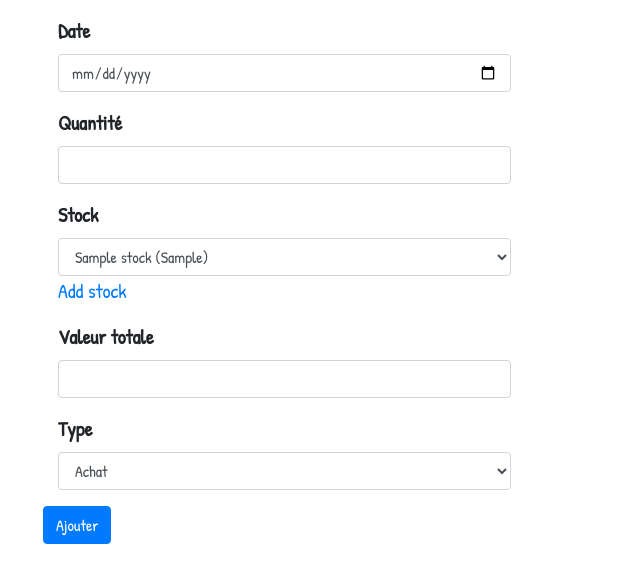
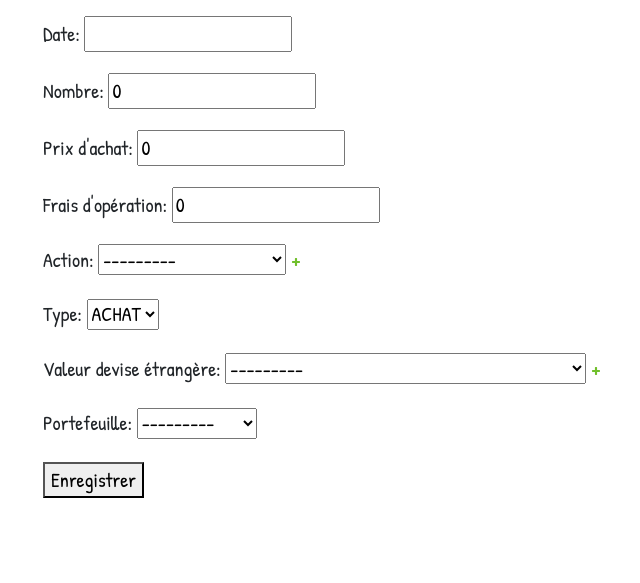
Before and after one commit to doolieSoft/djbourse, a Django app: page /transaction/create in a window 1280 px wide. Shown: the part 62-645 px from the top of the page, without its empty margins (21-661 px from the left). Run offline with Django 3.2, Linux system fonts and the light colour scheme; tables that the repository leaves empty hold one stand-in row (values such as "Sample post"); some libraries are stand-ins or nearby versions.

Commit message:
added creation of transaction + add related model via plus button and ajax call

```diff
--- a/bourse/forms.py
+++ b/bourse/forms.py
@@ -1,14 +1,51 @@
 from django import forms
 
-from .models import Stock
+from .models import Stock, Transaction, CurrencyCurrentValue, Wallet
+from .widgets import RelatedFieldWidgetCanAdd
 
 
 class StockListForm(forms.Form):
     file = forms.FileField(label='Sélectionner le fichier')
 
 
-class StockForm(forms.ModelForm):
+class StockNewForm(forms.ModelForm):
     class Meta:
         model = Stock
         fields = ("symbol", "name",)
         labels = {"symbol": "Symbole", "name": "Nom"}
+
+
+class TransactionNewForm(forms.ModelForm):
+    stock = forms.ModelChoiceField(
+        label="Action",
+        required=True,
+        queryset=Stock.objects.all().order_by("name"),
+        widget=RelatedFieldWidgetCanAdd(Stock, related_url="stock-create")
+    )
+    currency_current_value = forms.ModelChoiceField(
+        label="Valeur devise étrangère",
+        required=True,
+        queryset=CurrencyCurrentValue.objects.all().order_by("-datetime_value"),
+        widget=RelatedFieldWidgetCanAdd(CurrencyCurrentValue, related_url="currency-current-value-create")
+    )
+    wallet = forms.ModelChoiceField(
+        label="Portefeuille",
+        queryset=Wallet.objects.all().order_by("name"),
+        required=True
+    )
+
+    class Meta:
+        model = Transaction
+        fields = (
+        'date', 'nb', 'price_in_foreign_currency', 'transacrion_fees', 'stock', 'type', 'currency_current_value')
+        labels = {'date': "Date", 'nb': "Nombre", 'price_in_foreign_currency': "Prix d'achat",
+                  'transacrion_fees': "Frais d'opération", 'type': "Type"}
+
+
+class CurrencyCurrentValueNewForm(forms.ModelForm):
+    class Meta:
+        model = CurrencyCurrentValue
+        fields = ("ratio_foreign_to_home_currency", "datetime_value", "foreign_currency")
+        labels = {"ratio_foreign_to_home_currency": "Taux de change",
+                  "datetime_value": "Date valeur",
+                  "foreign_currency": "Devise"}
--- a/bourse/models.py
+++ b/bourse/models.py
@@ -80,8 +80,8 @@
     stock = models.ForeignKey(Stock, on_delete=models.DO_NOTHING, null=True)
     price_in_foreign_currency = models.FloatField(default=0)
     type = models.CharField(max_length=10, choices=CHOICES_TYPE_TRANSACTION, default=ACHAT)
-    currency_transaction_value = models.ForeignKey(to=CurrencyCurrentValue, on_delete=models.DO_NOTHING)
-    share = models.ForeignKey(to=Share, on_delete=models.DO_NOTHING, default=None)
+    currency_current_value = models.ForeignKey(to=CurrencyCurrentValue, on_delete=models.DO_NOTHING)
+    share = models.ForeignKey(to=Share, on_delete=models.DO_NOTHING, null=True, blank=True)
 
     def __str__(self):
         return str(self.type) + " " + str(self.date) + " " + str(self.stock.symbol)
--- a/bourse/templates/add_stock_symbol.html
+++ b/bourse/templates/add_stock.html
@@ -33,10 +33,11 @@
         </form>
         <p>Sélectionner l'apikey, entrer le symbole et tester le lien pour être bien sûr que les données correspondent</p>
         <a id="lien_alphavantage"
-           href="https://www.alphavantage.co/query?function=TIME_SERIES_DAILY&interval=5min&outputsize=full">https://www.alphavantage.co/query?function=TIME_SERIES_DAILY&interval=5min&outputsize=full
+           target="_blank" href="https://www.alphavantage.co/query?function=TIME_SERIES_DAILY&interval=5min&outputsize=full">https://www.alphavantage.co/query?function=TIME_SERIES_DAILY&interval=5min&outputsize=full
         </a>
         <br />
         <a id="lien_google_finance"
+           target="_blank"
            href="https://www.google.com/search?safe=off&sa=X&tbm=fin&">https://www.google.com/search?safe=off&sa=X&tbm=fin&</a>
     </div>
 </div>
--- a/bourse/templates/add_transaction.html
+++ b/bourse/templates/add_transaction.html
@@ -7,64 +7,101 @@
 {% block content %}
 <div class="container-fluid m-1">
     <div class="col-12">
-        <form method="post" class="form-horizontal">
+        <form method="post" action="{% url 'transaction-create' %}" class="form-horizontal">
             {% csrf_token %}
-            <div class="form-group">
-                <label class="font-weight-bold col-sm-2" for="date">Date</label>
-                <div class="col-sm-5">
-                    <input class="form-control" type="date" id="date"/>
-                </div>
-            </div>
-            <div class="form-group">
-                <label class="font-weight-bold col-sm-2" for="quantity">Quantité</label>
-                <div class="col-sm-5">
-                    <input class="form-control" type="text" id="quantity" />
-                </div>
-            </div>
-            <div class="form-group">
-                <label class="font-weight-bold col-sm-2" for="stock">Stock</label>
-                <div class="col-sm-5">
-                    <select class="form-control" id="stock">
-                        {% for stock in stocks%}
-                        <option value="{{stock.id}}">{{stock.name}} ({{stock.symbol}})</option>
-                        {% endfor %}
-                    </select>
-                    <a href="/stock/create" id="add_stock" onclick="return showAddPopup(this);">Add stock</a>
-                </div>
-            </div>
-            <div class="form-group">
-                <label class="font-weight-bold col-sm-2" for="totalValue">Valeur totale</label>
-                <div class="col-sm-5">
-                    <input class="form-control" type="text" id="totalValue" />
-                </div>
-            </div>
-            <div class="form-group">
-                <label class="font-weight-bold col-sm-2" for="quantity">Type</label>
-                <div class="col-sm-5">
-                    <select class="form-control" id="typeTransaction">
-                        {% for type_transaction in types_transaction %}
-                        <option value="{{type_transaction.0}}">{{type_transaction.0}}</option>
-                        {% endfor %}
-                    </select>
-                </div>
-            </div>
-            <div class="form-group">
-              <input type="submit" class="btn btn-primary" value="Ajouter" />
-            </div>
+            {{form.as_p}}
+            <button type="submit">Enregistrer</button>
         </form>
     </div>
 </div>
+<script src="https://cdnjs.cloudflare.com/ajax/libs/jquery/3.5.1/jquery.js"
+        integrity="sha512-WNLxfP/8cVYL9sj8Jnp6et0BkubLP31jhTG9vhL/F5uEZmg5wEzKoXp1kJslzPQWwPT1eyMiSxlKCgzHLOTOTQ=="
+        crossorigin="anonymous"></script>
 <script>
-    function showAddPopup(triggeringLink) {
-    var name = triggeringLink.id.replace(/^add_/, '');
-    href = triggeringLink.href;
-    var win = window.open(href, name, 'height=300,width=500,resizable=yes,scrollbars=yes');
-    win.focus();
-    return false;
+    function getCookie(name) {
+        let cookieValue = null;
+        if (document.cookie && document.cookie !== '') {
+            const cookies = document.cookie.split(';');
+            for (let i = 0; i < cookies.length; i++) {
+                const cookie = cookies[i].trim();
+                // Does this cookie string begin with the name we want?
+                if (cookie.substring(0, name.length + 1) === (name + '=')) {
+                    cookieValue = decodeURIComponent(cookie.substring(name.length + 1));
+                    break;
+                }
+            }
+        }
+        return cookieValue;
     }
-    function closePopup(win, newID, newRepr, id) {
-        $(id).append('<option value=' + newID + ' selected >' + newRepr + '</option>')
-        win.close();
-    }
+    function setDataStock(data) {
+            console.log(data);
+            $.ajax({
+                 url: '{% url 'get-stock-id' %}',
+                 type : 'POST',
+                 headers: {
+                    "X-CSRFToken": getCookie("csrftoken")
+                 },
+                 data: {
+                 "id": data
+                 },
+                 success: function(response) {
+                    let optText = response[0].fields['name'];
+                    let optValue = response[0]['pk'];
+                    $('#id_stock option:selected').removeAttr('selected');
+                    $('#id_stock').append('<option value="'+optValue+'" selected>'+optText+'</option>');
+                    $(':focus').blur()
+                 }
+             });
+        }
+    function setDataCurrencyCurrentValue(data) {
+            console.log(data);
+            $.ajax({
+                 url: '{% url 'get-currency-current-value-id' %}',
+                 type : 'POST',
+                 headers: {
+                    "X-CSRFToken": getCookie("csrftoken")
+                 },
+                 data: {
+                 "id": data
+                 },
+                 success: function(response) {
+                    console.log(response);
+                    let optText = response["response"];
+                    let optValue = data;
+                    $('#id_currency_current_value option:selected').removeAttr('selected');
+                    $('#id_currency_current_value').append('<option value="'+optValue+'" selected>'+optText+'</option>');
+                    $(':focus').blur()
+                 }
+             });
+        }
+        $(document).ready(function() {
+            console.log( "ready!" );
+            document.querySelector('#add_stock').onclick = function () {
+            var href = $(this).attr('href');
+            var popup = window.open(href, '', "width=800, height=600");
+
+            var popupTick = setInterval(function() {
+            if (popup.closed) {
+                clearInterval(popupTick);
+                console.log('window closed!');
+            }
+            }, 500);
+            return false;
+            };
+
+            document.querySelector('#add_currency_current_value').onclick = function () {
+            var href = $(this).attr('href');
+            var popup = window.open(href, '', "width=800, height=600");
+
+            var popupTick = setInterval(function() {
+            if (popup.closed) {
+                clearInterval(popupTick);
+                console.log('window closed!');
+            }
+            }, 500);
+            return false;
+            };
+        });
+
 </script>
 {% endblock content %}
--- a/bourse/templates/base.html
+++ b/bourse/templates/base.html
@@ -29,6 +29,8 @@
 
 </head>
 <body class="font-google">
+{% if popup %}
+{% else %}
 <nav class="navbar navbar-expand-md navbar-dark bg-dark">
     <a class="navbar-brand" href="#">DJBourse</a>
     <button class="navbar-toggler" type="button" data-bs-toggle="collapse" data-bs-target="#navbarsExampleDefault"
@@ -45,23 +47,24 @@
                 <a class="nav-link" href="{% url 'show-wallet-detail' %}">Portefeuille</a>
             </li>
             <li class="{% if request.resolver_match.url_name == 'get-diff-for-all-periods-and-all-stocks' %}active{% endif %}">
-                <a class="nav-link" href="{% url 'get-diff-for-all-periods-and-all-stocks' %}">Actions Suivies</a>
+                <a class="nav-link" href="{% url 'show-stocks-followed' %}">Actions Suivies</a>
             </li>
             <li class="nav-item dropdown">
                 <a class="nav-link dropdown-toggle" href="#" id="navbarDropdownTransaction" role="button" data-toggle="dropdown" aria-haspopup="true" aria-expanded="false">Transaction</a>
                 <div class="dropdown-menu" aria-labelledby="navbarDropdown">
-                  <a class="dropdown-item" href="{% url 'add-transaction' %}">Ajouter</a>
+                  <a class="dropdown-item" href="{% url 'transaction-create' %}">Ajouter</a>
                 </div>
             </li>
             <li class="nav-item dropdown">
                 <a class="nav-link dropdown-toggle" href="#" id="navbarDropdownAction" role="button" data-toggle="dropdown" aria-haspopup="true" aria-expanded="false">Action</a>
                 <div class="dropdown-menu" aria-labelledby="navbarDropdown">
-                  <a class="dropdown-item" href="{% url 'add-stock-symbol' %}">Ajouter</a>
+                  <a class="dropdown-item" href="{% url 'stock-create' %}">Ajouter</a>
                 </div>
             </li>
         </ul>
     </div>
 </nav>
+{% endif %}
 <div class="container-fluid mt-3">
     <div class="col-12">
         {% block content %}
--- a/bourse/templates/index.html
+++ b/bourse/templates/index.html
@@ -6,16 +6,16 @@
 <h1>Menu</h1>
 <ul>
     <li>
-        <a href="{% url 'add-stock-symbol' %}">Ajouter une action</a>
+        <a href="{% url 'stock-create' %}">Ajouter une action</a>
     </li>
     <li>
-        <a href="{% url 'add-transaction' %}">Ajouter une transaction</a>
+        <a href="{% url 'transaction-create' %}">Ajouter une transaction</a>
     </li>
     <li>
         <a href="{% url 'upload-stocks-symbol' %}">Upload des actions</a>
     </li>
     <li>
-        <a href="{% url 'get-diff-for-all-periods-and-all-stocks' %}">Différence par action pour toutes les périodes</a>
+        <a href="{% url 'show-stocks-followed' %}">Actions suivies</a>
     </li>
     <li>
         <a href="{% url 'show-wallet-detail' %}">Afficher le portefeuille</a>
--- a/bourse/urls.py
+++ b/bourse/urls.py
@@ -2,29 +2,29 @@
 
 from .views import upload_stocks_symbol, \
     index, \
-    get_diff_for_all_periods_and_all_stocks, \
-    add_stock_symbol, \
-    add_transaction, \
+    show_stocks_followed, \
     unset_monitored, \
     set_monitored, \
     set_favorite, \
     unset_favorite, show_wallet_detail, \
-    stock_create_popup, \
-    get_stock_id
+    stock_create, \
+    get_stock_id, \
+    transaction_create, \
+    currency_current_value_create, \
+    get_currency_current_value_id
 
 urlpatterns = [
     path('', index, name='index'),
-    path('get_diff_for_all_periods_and_all_stocks', get_diff_for_all_periods_and_all_stocks,
-         name='get-diff-for-all-periods-and-all-stocks'),
+    path('show_stocks_followed', show_stocks_followed, name='show-stocks-followed'),
     path('upload_stocks_symbol', upload_stocks_symbol, name='upload-stocks-symbol'),
-    path('stock/create', add_stock_symbol, name='add-stock-symbol'),
-    path('transaction/create', add_transaction, name='add-transaction'),
-    path(r'stock/create', stock_create_popup, name = "stock-create-popup"),
-    path(r'stock/ajax/get_stock_id', get_stock_id, name = "get_stock_id"),
+    path('transaction/create', transaction_create, name='transaction-create'),
+    path('stock/create', stock_create, name="stock-create"),
+    path('currency_current_value/create', currency_current_value_create, name="currency-current-value-create"),
     path('unset_monitored', unset_monitored, name='unset-monitored'),
     path('set_monitored', set_monitored, name='set-monitored'),
     path('set_favorite', set_favorite, name='set-favorite'),
     path('unset_favorite', unset_favorite, name='unset-favorite'),
-    path('wallet/detail',show_wallet_detail, name='show-wallet-detail')
-
+    path('wallet/detail', show_wallet_detail, name='show-wallet-detail'),
+    path('ajax/get_stock_id/', get_stock_id, name='get-stock-id'),
+    path('ajax/get_currency_current_value_id/', get_currency_current_value_id, name='get-currency-current-value-id'),
 ]
--- a/bourse/views.py
+++ b/bourse/views.py
@@ -1,12 +1,14 @@
 import json
 from datetime import datetime, timedelta
+
+from django.core.serializers import serialize
 from django.http import HttpResponse
 from django.shortcuts import redirect, render
-from django.views.decorators.csrf import csrf_exempt
+from django.views.generic import CreateView
 
-from .forms import StockListForm, StockForm
-from .models import Stock, AlphaVantageApiKey, CHOICES_TYPE_TRANSACTION, Wallet, Share, StockPrice, \
-    CurrencyCurrentValue, Transaction
+from .forms import StockListForm, StockNewForm, TransactionNewForm, CurrencyCurrentValueNewForm
+from .models import Stock, AlphaVantageApiKey, Wallet, Share, StockPrice, \
+    CurrencyCurrentValue, Transaction, Currency
 from .utils import insert_new_stock_in_model, \
     calculate_and_get_diff_for_period, \
     get_differences_by_stock, \
@@ -66,7 +68,7 @@
 
 
 # Cette méthode va calculer la différence en pourcentage par période
-def get_diff_for_all_periods_and_all_stocks(request):
+def show_stocks_followed(request):
     dt_from = datetime.now()
 
     monitored_stocks = Stock.objects.filter(monitored=True)
@@ -126,7 +128,7 @@
         "differences_by_monitored_stocks": differences_by_monitored_stocks,
         "stocks_not_monitored": stocks_not_monitored
     }
-    return render(request, "diff_for_all_periods_for_all_stocks.html", context)
+    return render(request, "show_stock_followed.html", context)
 
 
 def add_stock_symbol(request):
@@ -143,37 +145,115 @@
         return redirect("index")
 
 
-def add_transaction(request):
-    types_transaction = CHOICES_TYPE_TRANSACTION
-    stocks = Stock.objects.all()
-    context = {
-        "stocks": stocks,
-        "types_transaction": types_transaction
-    }
-    return render(request, "add_transaction.html", context=context)
+class TransactionCreate(CreateView):
+    model = Transaction
+    form_class = TransactionNewForm
+    template_name = 'add_transaction.html'
+    success_url = "/"
 
 
-def stock_create_popup(request):
-    form = StockForm(request.POST or None)
-    if form.is_valid():
-        instance = form.save()
+def transaction_create(request):
+    if request.method == "GET":
+        form = TransactionNewForm()
+        context = {"form": form}
+        return render(request, 'add_transaction.html', context=context)
 
-        ## Change the value of the "#id_author". This is the element id in the form
+    elif request.method == "POST":
+        form = TransactionNewForm(request.POST)
+        if form.is_valid():
+            share = Share.objects.filter(stock=form.cleaned_data["stock"]).first()
+            if share is None:
+                share = Share.objects.create(stock=form.cleaned_data["stock"],
+                                             nb=form.cleaned_data["nb"],
+                                             wallet=form.cleaned_data["wallet"],
+                                             pmp_in_foreign_currency=form.cleaned_data["price_in_foreign_currency"],
+                                             currency_day_value=form.cleaned_data["currency_current_value"])
+                share.save()
+                transaction = form.save()
+                transaction.share = share
+                transaction.save()
+            else:
+                total_pmp_price = share.nb * share.pmp_in_foreign_currency
+                new_share_total_price = form.cleaned_data["nb"] * form.cleaned_data["price_in_foreign_currency"]
+                new_nb_total_share = share.nb + form.cleaned_data["nb"]
+                share.pmp_in_foreign_currency = (total_pmp_price + new_share_total_price) / new_nb_total_share
+                share.nb = new_nb_total_share
+                share.save()
 
-        return HttpResponse(
-            '<script>opener.closePopup(window, "%s", "%s", "#id_stock");</script>' % (instance.pk, instance))
+                transaction = form.save()
+                transaction.share = share
+                transaction.save()
 
-    return render(request, "stock_form.html", {"form": form})
+            return redirect("show-wallet-detail")
+        else:
+            return render(request, 'add_transaction.html', {"form": form})
 
 
-@csrf_exempt
+def stock_create(request):
+    print(request)
+    if request.method == "GET":
+        keys = AlphaVantageApiKey.objects.all()
+        form = StockNewForm()
+        if request.GET.get("popup"):
+            context = {"keys": keys, "form": form, "popup": 1}
+        else:
+            context = {"keys": keys, "form": form}
+        return render(request, 'add_stock.html', context=context)
+
+    elif request.method == "POST":
+        form = StockNewForm(request.POST)
+        if form.is_valid():
+            id = form.save()
+            return HttpResponse(
+                f'<script type="text/javascript">window.close(); window.opener.setDataStock("{id.pk}");</script>')
+        else:
+            return render(request, 'stock_form.html', {"form": form})
+
+
 def get_stock_id(request):
+    if request.method == "GET":
+        return HttpResponse("OK")
     if request.is_ajax():
-        stock_name = request.GET['stock_name']
-        stock_id = Stock.objects.get(name=stock_name).id
-        data = {'stock_id': stock_id, }
-        return HttpResponse(json.dumps(data), content_type='application/json')
-    return HttpResponse("/")
+        id = request.POST['id']
+        stock = Stock.objects.filter(pk=id)
+        print(id)
+        print(stock)
+        data = serialize("json", stock, fields=("name"))
+        return HttpResponse(data, content_type="application/json")
+
+
+def currency_current_value_create(request):
+    print(request.POST)
+    if request.method == "GET":
+        form = CurrencyCurrentValueNewForm()
+        if request.GET.get("popup"):
+            context = {"form": form, "popup": 1}
+        else:
+            context = {"form": form}
+        return render(request, 'add_currency_current_value.html', context=context)
+
+    elif request.method == "POST":
+        form = CurrencyCurrentValueNewForm(request.POST)
+        if form.is_valid():
+            id = form.save()
+            return HttpResponse(
+                f'<script type="text/javascript">window.close(); window.opener.setDataCurrencyCurrentValue("{id.pk}");</script>')
+        else:
+            return render(request, 'add_currency_current_value.html', {"form": form})
+
+
+def get_currency_current_value_id(request):
+    if request.method == "GET":
+        return HttpResponse("OK")
+    if request.is_ajax():
+        id = request.POST['id']
+        print(id)
+        currencyCurrentValue = CurrencyCurrentValue.objects.get(pk=id)
+        print(str(currencyCurrentValue))
+        currency = Currency.objects.get(pk=currencyCurrentValue.foreign_currency.id)
+        response = json.dumps({"response": str(currencyCurrentValue)})
+
+        return HttpResponse(response, content_type="application/json")
 
 
 def unset_monitored(request):
@@ -183,7 +263,7 @@
         stock.monitored = False
         stock.save()
 
-    return redirect("get-diff-for-all-periods-and-all-stocks")
+    return redirect("show-stocks-followed")
 
 
 def set_monitored(request):
@@ -192,7 +272,7 @@
         stock = Stock.objects.get(symbol=symbol.strip())
         stock.monitored = True
         stock.save()
-    return redirect("get-diff-for-all-periods-and-all-stocks")
+    return redirect("show-stocks-followed")
 
 
 def set_favorite(request):
@@ -202,7 +282,7 @@
         stock.is_favorite = True
         stock.monitored = False
         stock.save()
-    return redirect("get-diff-for-all-periods-and-all-stocks")
+    return redirect("show-stocks-followed")
 
 
 def unset_favorite(request):
@@ -212,7 +292,7 @@
         stock.is_favorite = False
         stock.monitored = True
         stock.save()
-    return redirect("get-diff-for-all-periods-and-all-stocks")
+    return redirect("show-stocks-followed")
 
 
 def show_wallet_detail(request):
@@ -229,14 +309,12 @@
         if transaction.share.wallet == wallet:
             wallet_transactions.append(transaction)
             total_transaction_fees += round(transaction.transacrion_fees, 2)
+            print(
+                f"{transaction.nb} {transaction.price_in_foreign_currency} {transaction.currency_current_value.ratio_foreign_to_home_currency}")
             if transaction.type == "Vente":
-                total_sell += round(
-                    transaction.nb * transaction.price_in_foreign_currency * transaction.currency_transaction_value.ratio_foreign_to_home_currency,
-                    2)
+                total_sell += transaction.nb * transaction.price_in_foreign_currency * transaction.currency_current_value.ratio_foreign_to_home_currency
             elif transaction.type == "Achat":
-                total_buy += round(
-                    transaction.nb * transaction.price_in_foreign_currency * transaction.currency_transaction_value.ratio_foreign_to_home_currency,
-                    2)
+                total_buy += transaction.nb * transaction.price_in_foreign_currency * transaction.currency_current_value.ratio_foreign_to_home_currency
 
     shares_in_wallet_and_not_archived = shares.filter(wallet=wallet, archive=False).order_by('stock')
 
```
Also changed, not shown: bourse/templates/add_currency_current_value.html (added, +15 -0 lines), bourse/widgets.py (added, +26 -0 lines), bourse/templates/show_stock_followed.html (renamed from bourse/templates/diff_for_all_periods_for_all_stocks.html).
